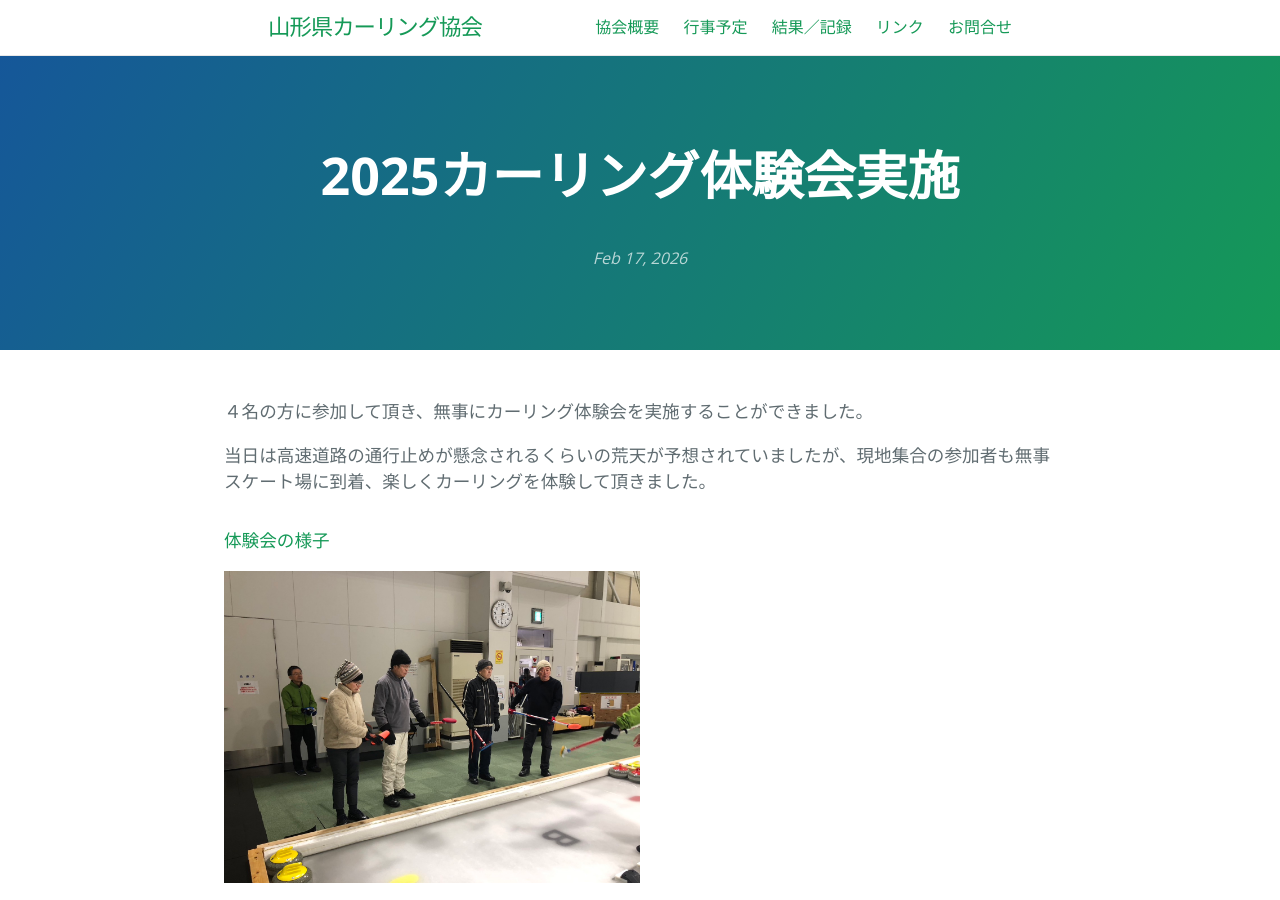
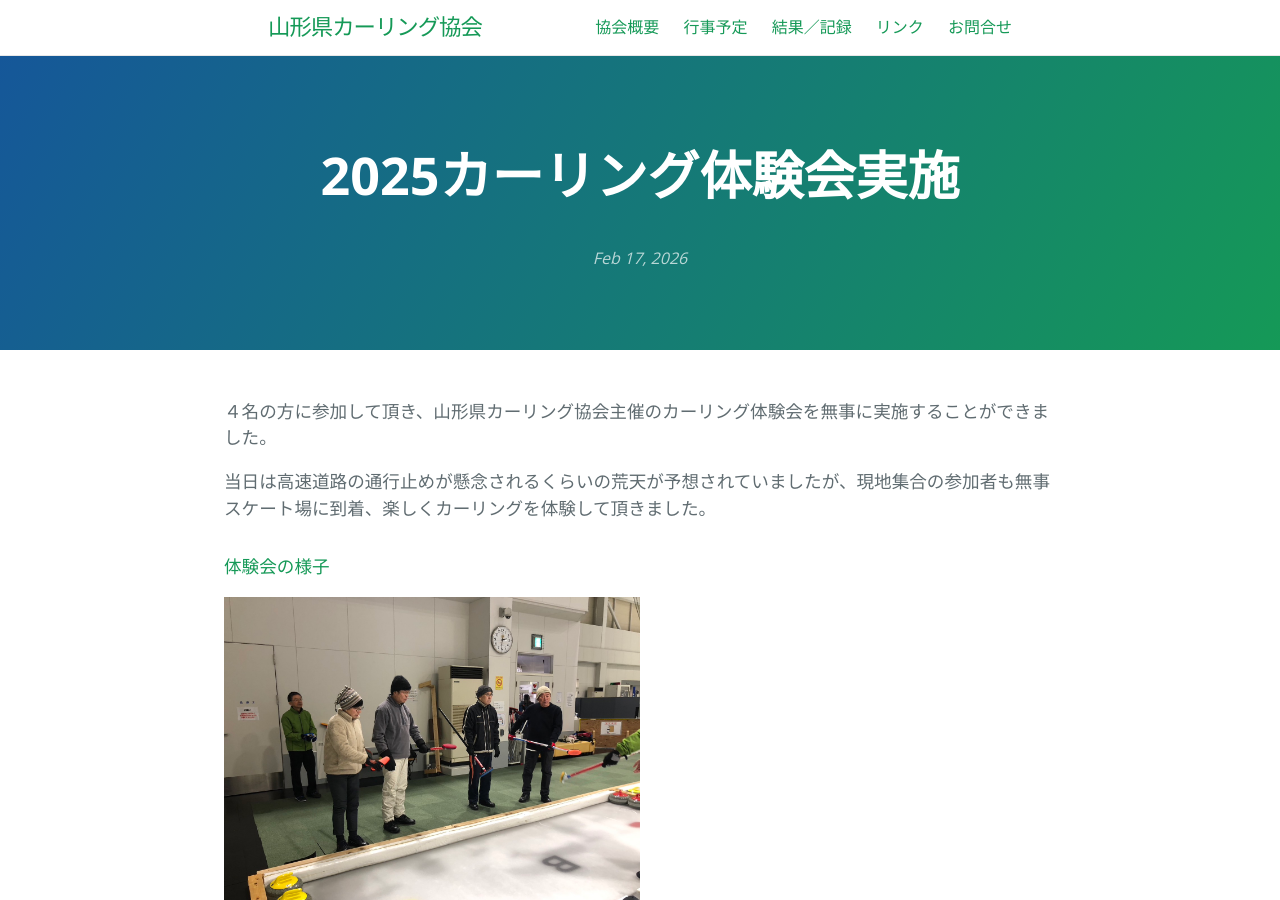
Before and after one commit to oleatech/yamagata-curling-assoc, a Jekyll site: the page built from _posts/2026-02-17-taiken-kai.markdown, in a window 1280 px wide and 900 px high. Built offline with Jekyll 4.4.1, drawn with Linux system fonts in a browser that asks for light colours.

Commit message:
SEO Update

```diff
--- a/01_about.markdown
+++ b/01_about.markdown
@@ -43,7 +43,7 @@ order: 10
 ## 規約
 
 1. [山形県カーリング協会規約]({{ '/terms_20240819.pdf' | relative_url }})
-2. [準会員の取り扱いについて]({{ '/regulations_20240820.pdf' | relative_url }})
+2. [山形県カーリング協会準会員の取り扱いについて]({{ '/regulations_20240820.pdf' | relative_url }})
 
 
 [jekyll-organization]: https://github.com/jekyll
--- a/02_events.markdown
+++ b/02_events.markdown
@@ -1,7 +1,7 @@
 ---
 layout: page
 title: 行事予定
-description: 山形県カーリング所属のチームが参加する各種大会やカーリングに関する行事の情報並びに練習予定などを掲載しています。
+description: 山形県カーリング協会所属のチームが参加する各種大会やカーリングに関する行事並びに練習予定などの情報を掲載しています。
 nav: true
 permalink: /02_events/
 ref: 02_events
@@ -39,7 +39,7 @@ order: 20
 
   - ７日（土）１３：００〜１６：００　みちのくコカ・コーラボトリングリンク（盛岡市）
 
-  カーリング体験を希望される方はお気軽にお問合せください。　[ーー＞問合せ]({{ '/05_contact_us/' | relative_url }})
+  カーリング体験を希望される方はお気軽にお問合せください。　[>>> 山形県カーリング協会へのお問合せはこちら]({{ '/05_contact_us/' | relative_url }})
 
 <br>
 
--- a/03_results.markdown
+++ b/03_results.markdown
@@ -24,4 +24,4 @@ order: 30
 
   - ２０２６年１月２４日（土）
 
-  体験会の様子はこちらからご覧ください。　 [ーー＞体験会の記事]({{ '/yamagata-curling-assoc/2026/02/17/taiken-kai.html' }})
+  体験会の様子はこちらからご覧ください。　 [>>> 2025カーリング体験会の記事]({{ '/yamagata-curling-assoc/2026/02/17/taiken-kai.html' }})
--- a/05_contact_us.markdown
+++ b/05_contact_us.markdown
@@ -12,4 +12,4 @@ order: 50
 山形県カーリング協会へのお問合せはGoogle Formsからお願いいたします。
 <br>
 
-[＞＞＞ Google Forms(外部リンク)](https://docs.google.com/forms/d/e/1FAIpQLSeuNFcXh2fpqk8ga6HhecmBNYo5zEwQtkPcyUJd4wwzUfpiRg/viewform?usp=header)
+[>>> 山形県カーリング協会お問合せGoogle Forms(外部リンク)](https://docs.google.com/forms/d/e/1FAIpQLSeuNFcXh2fpqk8ga6HhecmBNYo5zEwQtkPcyUJd4wwzUfpiRg/viewform?usp=header)
--- a/_posts/2026-02-17-taiken-kai.markdown
+++ b/_posts/2026-02-17-taiken-kai.markdown
@@ -4,18 +4,18 @@ title:  "2025カーリング体験会実施"
 date:   2026-02-17 21:38:28 +0900
 categories:
 ---
-４名の方に参加して頂き、無事にカーリング体験会を実施することができました。
+４名の方に参加して頂き、山形県カーリング協会主催のカーリング体験会を無事に実施することができました。
 
 当日は高速道路の通行止めが懸念されるくらいの荒天が予想されていましたが、現地集合の参加者も無事スケート場に到着、楽しくカーリングを体験して頂きました。
 
 #### 体験会の様子
 
-<img src="{{ '/images/IMG_1446.JPG' | relative_url }}" alt="体験会画像1" style="width:50%; height:auto;" />
+<img src="{{ '/images/IMG_1446.JPG' | relative_url }}" alt="山形県カーリング協会2025体験会画像1" style="width:50%; height:auto;" />
 
-<img src="{{ '/images/IMG_1427.JPG' | relative_url }}" alt="体験会画像2" style="width:50%; height:auto;" />
+<img src="{{ '/images/IMG_1427.JPG' | relative_url }}" alt="山形県カーリング協会2025体験会画像2" style="width:50%; height:auto;" />
 
-<img src="{{ '/images/IMG_1424.JPG' | relative_url }}" alt="体験会画像3" style="width:50%; height:auto;" />
+<img src="{{ '/images/IMG_1424.JPG' | relative_url }}" alt="山形県カーリング協会2025体験会画像3" style="width:50%; height:auto;" />
 
-<img src="{{ '/images/IMG_1434.JPG' | relative_url }}" alt="体験会画像4" style="width:50%; height:auto;" />
+<img src="{{ '/images/IMG_1434.JPG' | relative_url }}" alt="山形県カーリング協会2025体験会画像4" style="width:50%; height:auto;" />
 
-<img src="{{ '/images/IMG_1444.JPG' | relative_url }}" alt="体験会画像5" style="width:50%; height:auto;" />
+<img src="{{ '/images/IMG_1444.JPG' | relative_url }}" alt="山形県カーリング協会2025体験会画像5" style="width:50%; height:auto;" />
```
Also changed, not shown: other parts of 03_results.markdown (+1 -1 lines).
